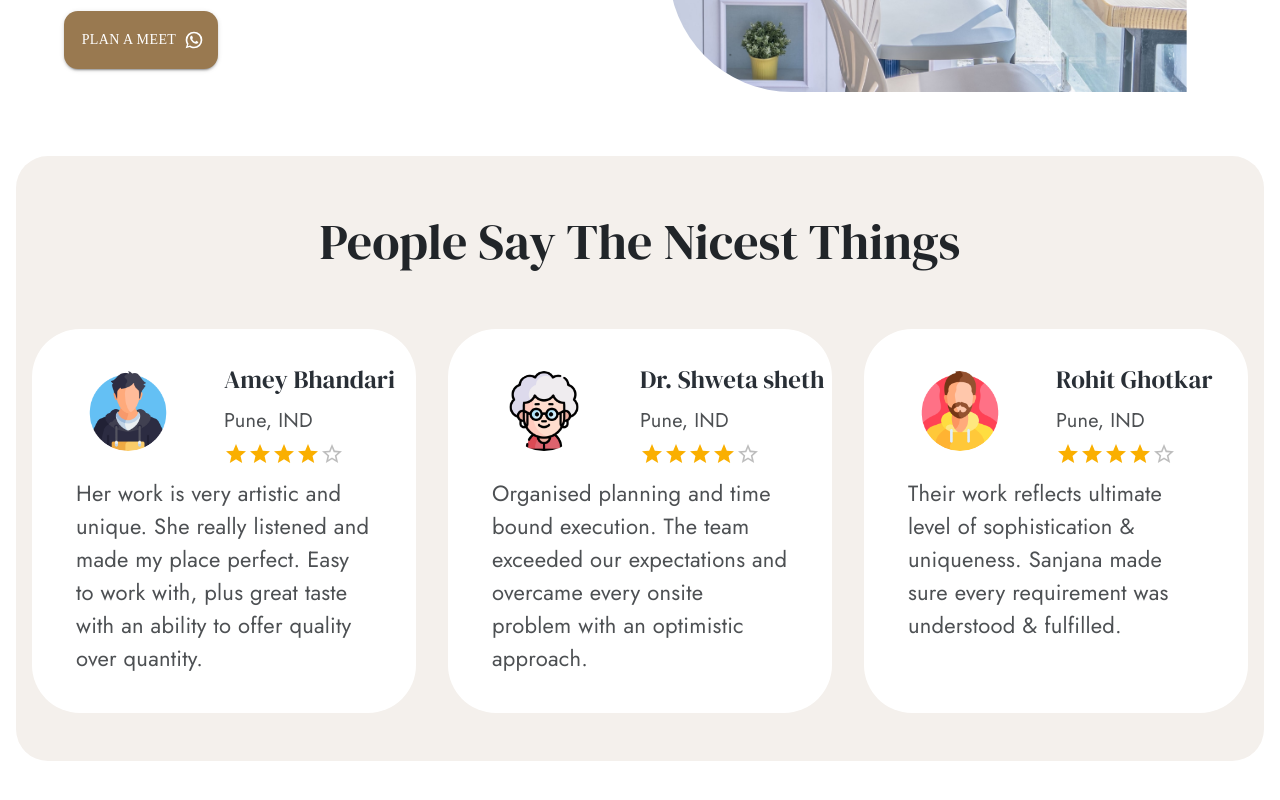
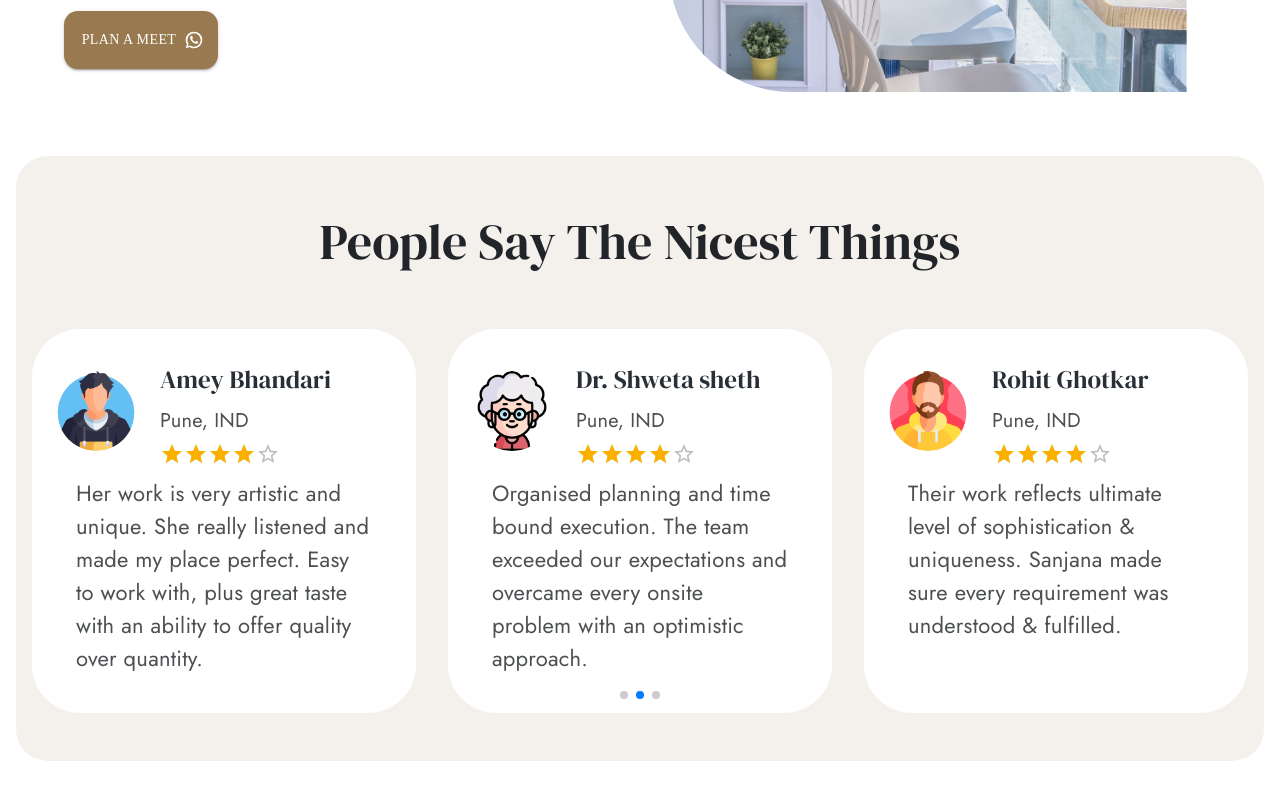
Before and after one commit to bhandariamey/TdsResponsiveReact, a React (Create React App) app: page / in a window 1280 px wide. Shown: the part 1797-2597 px from the top of the page. Before the commit the page ends 2558 px from the top, so only its background shows below. Built offline with nearby package versions, Linux system fonts and the light colour scheme.

Commit message:
Google reviews carousel completed

```diff
--- a/src/components/Carousel/Carousel.jsx
+++ b/src/components/Carousel/Carousel.jsx
@@ -1,4 +1,4 @@
-import { useEffect } from 'react';
+import { useEffect, useState } from 'react';
 import { register } from 'swiper/element/bundle';
 import styles from './Carousel.module.css'
 import { GoogleReviewCard } from '../GoogleReviewCard/GoogleReviewCard';
@@ -9,9 +9,11 @@ export default function Carousel(){
     register()
 
     useEffect(()=>{
+
         const swiperEl = document.querySelector('swiper-container');
 
         const swiperParams = {
+
             breakpoints: {
               0:{
                 slidesPerView: 1,
@@ -21,12 +23,10 @@ export default function Carousel(){
               },
               1024: {
                 slidesPerView: 3,
+
               },
             },
-            on: {
-              init() {
-              },
-            },
+
           };
 
         Object.assign(swiperEl, swiperParams);
@@ -34,14 +34,15 @@ export default function Carousel(){
         swiperEl.initialize();
     },[])
 
+
     return(
         <>
             <div className={styles.parentWrapper}>
                 <p className={styles.title}>People Say The Nicest Things</p>
-                <swiper-container>
-                    {reviews.map((elem)=>{
+                <swiper-container pagination="true" autoplay="true" speed="3000">
+                    {reviews.map((elem, idx)=>{
                         return(
-                            <swiper-slide>
+                            <swiper-slide key={idx}>
                                 <div className={styles.wrapper}>
                                 <GoogleReviewCard photo={elem.photo} name={elem.name} location={elem.location} starValue={elem.stars} desc = {elem.description}/>
                                 </div>
@@ -50,7 +51,6 @@ export default function Carousel(){
                     })}
                 </swiper-container>
             </div>
-
         </>
     )
 }
--- a/src/components/Carousel/Carousel.module.css
+++ b/src/components/Carousel/Carousel.module.css
@@ -4,7 +4,10 @@
     background-color: #f4f0ec;
     padding: 3em 0em;
     border-radius: 2em;
-    margin: 0em 1em;
+    margin: 0em 1em 4em;
+    position: relative;
+    cursor: pointer;
+    z-index: -1;
 }
 
 .title{
@@ -21,8 +24,10 @@
     background-color: white;
 }
 
+
 @media (max-width: 748px) {
     .title{
         font-size:30px;
     }
-  }
+
+}
--- a/src/components/GoogleReviewCard/GoogleReviewCard.jsx
+++ b/src/components/GoogleReviewCard/GoogleReviewCard.jsx
@@ -1,6 +1,5 @@
 import styles from './GoogleReviewCard.module.css'
 import Rating from '@mui/material/Rating';
-import boy from "../../assets/Photos/GoogleReviews/boy.png"
 import 'bootstrap/dist/css/bootstrap.min.css';
 
 
@@ -9,10 +8,10 @@ export function GoogleReviewCard({photo, name, location, starValue, desc}){
     <>
          <div className={styles.wrapper} >
             <div className={styles.top}>
-                <p className='col-6'>
+                <p className='col-6 col-md-4 col-lg-4'>
                     <img className = {styles.userPhoto} src={photo} width={80} alt={name}/>
                 </p>
-                <div className={`${styles.topRight} col-6`}>
+                <div className={`${styles.topRight} col-6 col-md-7 col-lg-7`}>
                     <p className = {styles.userName}>{name}</p>
                     <p className = {styles.userLocation}>{location}</p>
                     <p className = {styles.userStars}>
```
